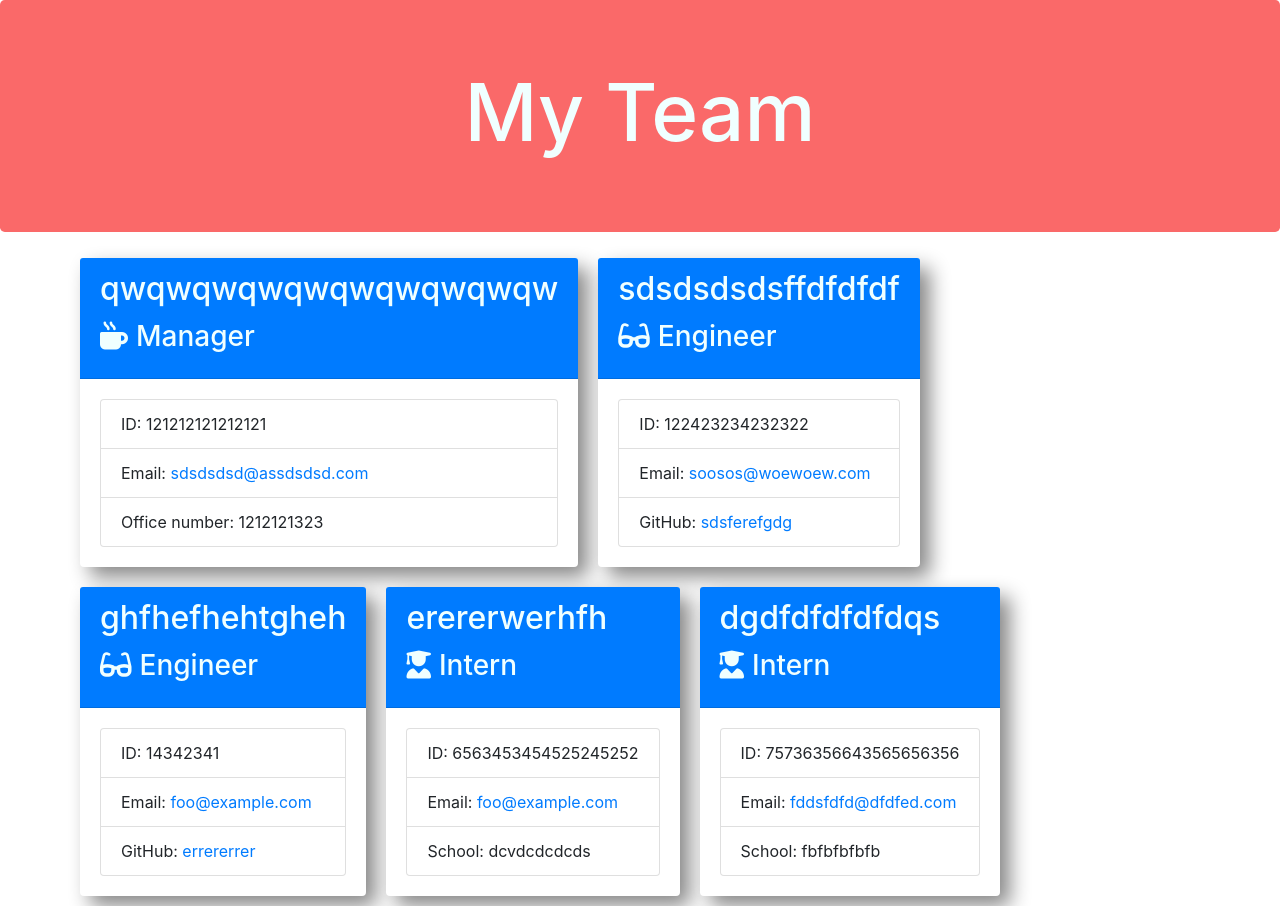
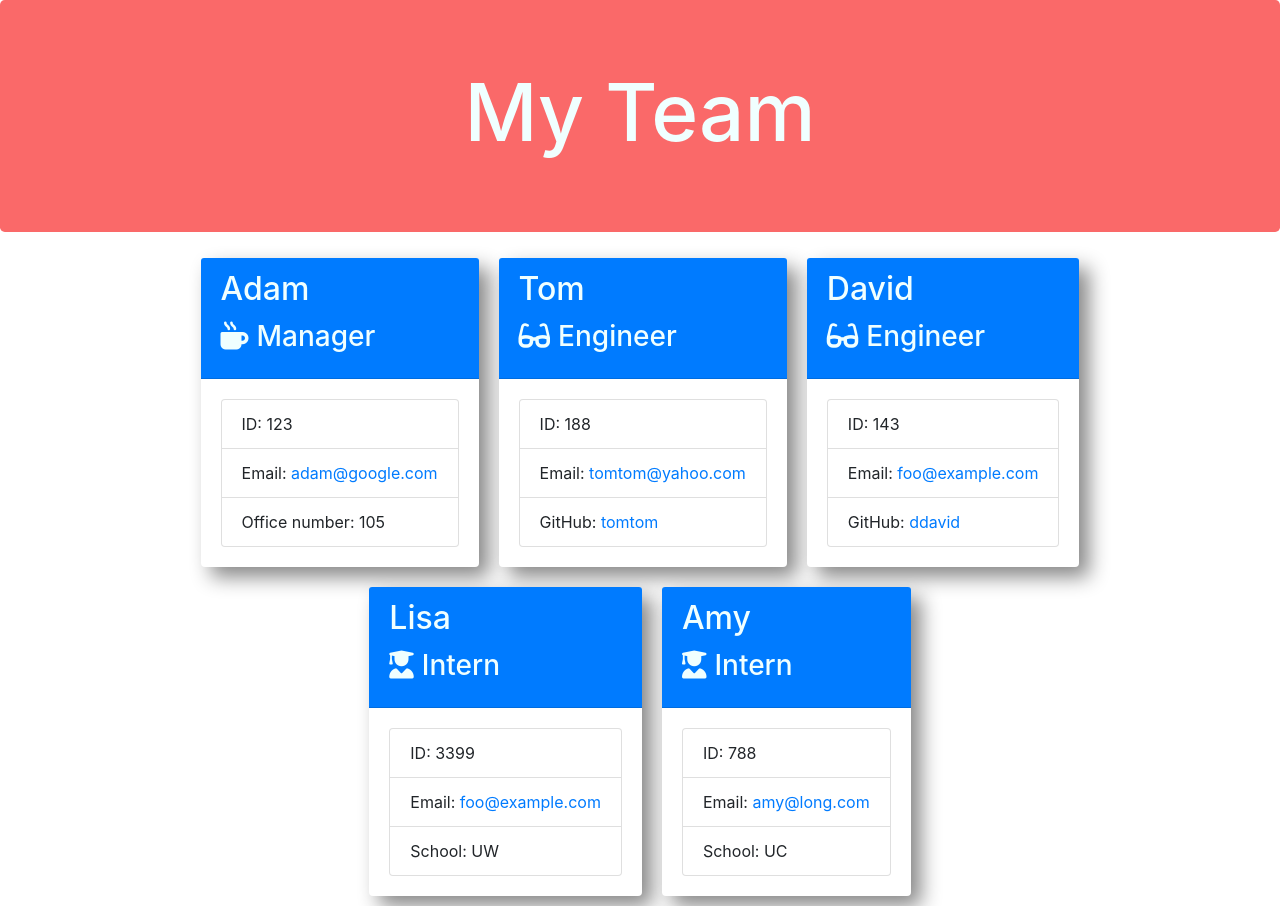
Before and after one commit to rickyfuk/employeesummary, a website: page output/team.html in a window 1280 px wide. Drawn offline with nearby package versions, Linux system fonts and the light colour scheme.

Commit message:
add the image

```diff
--- a/output/team.html
+++ b/output/team.html
@@ -26,73 +26,110 @@
 		<div class="container">
 			<div class="row">
 				<div class="team-area col-12 d-flex justify-content-center">
-					<div class="row">
+					<div class="row justify-content-center">
 						<div class="card employee-card">
 							<div class="card-header">
-        <h2 class="card-title">qwqwqwqwqwqwqwqwqwqw</h2>
-        <h3 class="card-title"><i class="fas fa-mug-hot mr-2"></i>Manager</h3>
+								<h2 class="card-title">Adam</h2>
+								<h3 class="card-title">
+									<i class="fas fa-mug-hot mr-2"></i>Manager
+								</h3>
 							</div>
 							<div class="card-body">
 								<ul class="list-group">
-            <li class="list-group-item">ID: 121212121212121</li>
-            <li class="list-group-item">Email: <a href="mailto:sdsdsdsd@assdsdsd.com">sdsdsdsd@assdsdsd.com</a></li>
-            <li class="list-group-item">Office number: 1212121323</li>
+									<li class="list-group-item">ID: 123</li>
+									<li class="list-group-item">
+										Email: <a href="mailto:adam@google.com">adam@google.com</a>
+									</li>
+									<li class="list-group-item">Office number: 105</li>
 								</ul>
 							</div>
 						</div>
 						<div class="card employee-card">
 							<div class="card-header">
-        <h2 class="card-title">sdsdsdsdsffdfdfdf</h2>
-        <h3 class="card-title"><i class="fas fa-glasses mr-2"></i>Engineer</h3>
+								<h2 class="card-title">Tom</h2>
+								<h3 class="card-title">
+									<i class="fas fa-glasses mr-2"></i>Engineer
+								</h3>
 							</div>
 							<div class="card-body">
 								<ul class="list-group">
-            <li class="list-group-item">ID: 122423234232322</li>
-            <li class="list-group-item">Email: <a href="mailto:soosos@woewoew.com">soosos@woewoew.com</a></li>
-            <li class="list-group-item">GitHub: <a href="https://github.com/sdsferefgdg" target="_blank" rel="noopener noreferrer">sdsferefgdg</a></li>
+									<li class="list-group-item">ID: 188</li>
+									<li class="list-group-item">
+										Email:
+										<a href="mailto:tomtom@yahoo.com">tomtom@yahoo.com</a>
+									</li>
+									<li class="list-group-item">
+										GitHub:
+										<a
+											href="https://github.com/tomtom"
+											target="_blank"
+											rel="noopener noreferrer"
+											>tomtom</a
+										>
+									</li>
 								</ul>
 							</div>
 						</div>
 						<div class="card employee-card">
 							<div class="card-header">
-        <h2 class="card-title">ghfhefhehtgheh</h2>
-        <h3 class="card-title"><i class="fas fa-glasses mr-2"></i>Engineer</h3>
+								<h2 class="card-title">David</h2>
+								<h3 class="card-title">
+									<i class="fas fa-glasses mr-2"></i>Engineer
+								</h3>
 							</div>
 							<div class="card-body">
 								<ul class="list-group">
-            <li class="list-group-item">ID: 14342341</li>
-            <li class="list-group-item">Email: <a href="mailto:foo@example.com">foo@example.com</a></li>
-            <li class="list-group-item">GitHub: <a href="https://github.com/errererrer" target="_blank" rel="noopener noreferrer">errererrer</a></li>
+									<li class="list-group-item">ID: 143</li>
+									<li class="list-group-item">
+										Email: <a href="mailto:foo@example.com">foo@example.com</a>
+									</li>
+									<li class="list-group-item">
+										GitHub:
+										<a
+											href="https://github.com/ddavid"
+											target="_blank"
+											rel="noopener noreferrer"
+											>ddavid</a
+										>
+									</li>
 								</ul>
 							</div>
 						</div>
 						<div class="card employee-card">
 							<div class="card-header">
-        <h2 class="card-title">erererwerhfh</h2>
-        <h3 class="card-title"><i class="fas fa-user-graduate mr-2"></i>Intern</h3>
+								<h2 class="card-title">Lisa</h2>
+								<h3 class="card-title">
+									<i class="fas fa-user-graduate mr-2"></i>Intern
+								</h3>
 							</div>
 							<div class="card-body">
 								<ul class="list-group">
-            <li class="list-group-item">ID: 6563453454525245252</li>
-            <li class="list-group-item">Email: <a href="mailto:foo@example.com">foo@example.com</a></li>
-            <li class="list-group-item">School: dcvdcdcdcds</li>
+									<li class="list-group-item">ID: 3399</li>
+									<li class="list-group-item">
+										Email: <a href="mailto:foo@example.com">foo@example.com</a>
+									</li>
+									<li class="list-group-item">School: UW</li>
 								</ul>
 							</div>
 						</div>
 						<div class="card employee-card">
 							<div class="card-header">
-        <h2 class="card-title">dgdfdfdfdfdqs</h2>
-        <h3 class="card-title"><i class="fas fa-user-graduate mr-2"></i>Intern</h3>
+								<h2 class="card-title">Amy</h2>
+								<h3 class="card-title">
+									<i class="fas fa-user-graduate mr-2"></i>Intern
+								</h3>
 							</div>
 							<div class="card-body">
 								<ul class="list-group">
-            <li class="list-group-item">ID: 75736356643565656356</li>
-            <li class="list-group-item">Email: <a href="mailto:fddsfdfd@dfdfed.com">fddsfdfd@dfdfed.com</a></li>
-            <li class="list-group-item">School: fbfbfbfbfb</li>
+									<li class="list-group-item">ID: 788</li>
+									<li class="list-group-item">
+										Email:
+										<a href="mailto:fddsfdfd@dfdfed.com">amy@long.com</a>
+									</li>
+									<li class="list-group-item">School: UC</li>
 								</ul>
 							</div>
 						</div>
-
 					</div>
 				</div>
 			</div>
```
Also changed, not shown: README.md, assets/images/screenshot.PNG (added). Lines whose indentation alone changed are shown as unchanged.
